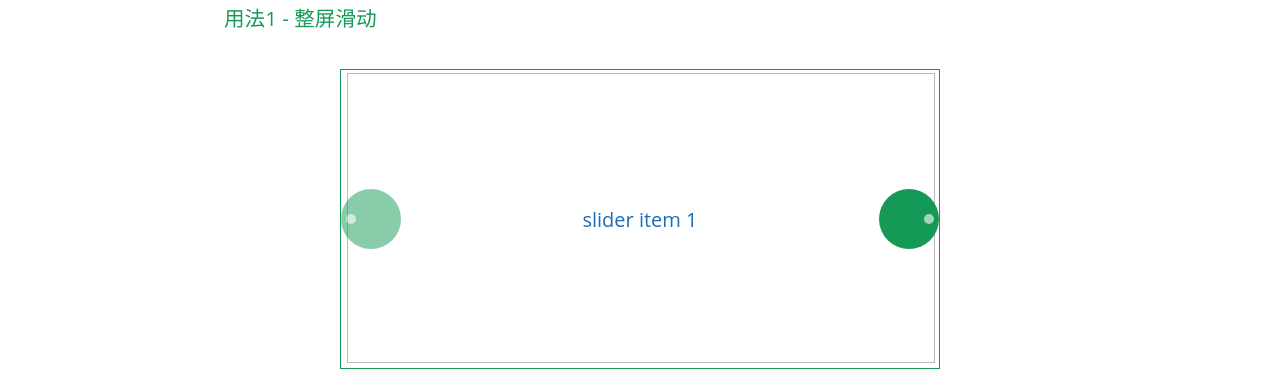
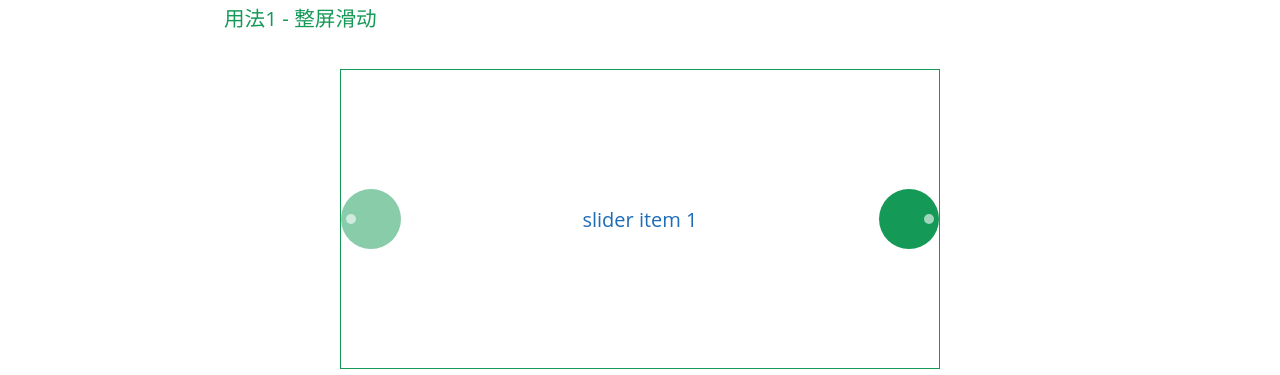
Before and after one commit to ajccom/niceslider, a website: page index.html in a window 1280 px wide. Shown: the part 412-787 px from the top of the page. Drawn offline with Linux system fonts and the light colour scheme.

Commit message:
ｔｅｓｔｃｓｓ

```diff
--- a/index.html
+++ b/index.html
@@ -34,7 +34,7 @@
       .slider-control .disable {opacity: 0.5}
 
       .slider-item {position: relative}
-      .slider-item:after {content: ''; position: absolute; width: 98%; height: 96%; left: 1%; top: 1%; border: 1px solid #bbb}
+
 
       .slider-no-effect .slider-control {display: none}
     </style>
```
